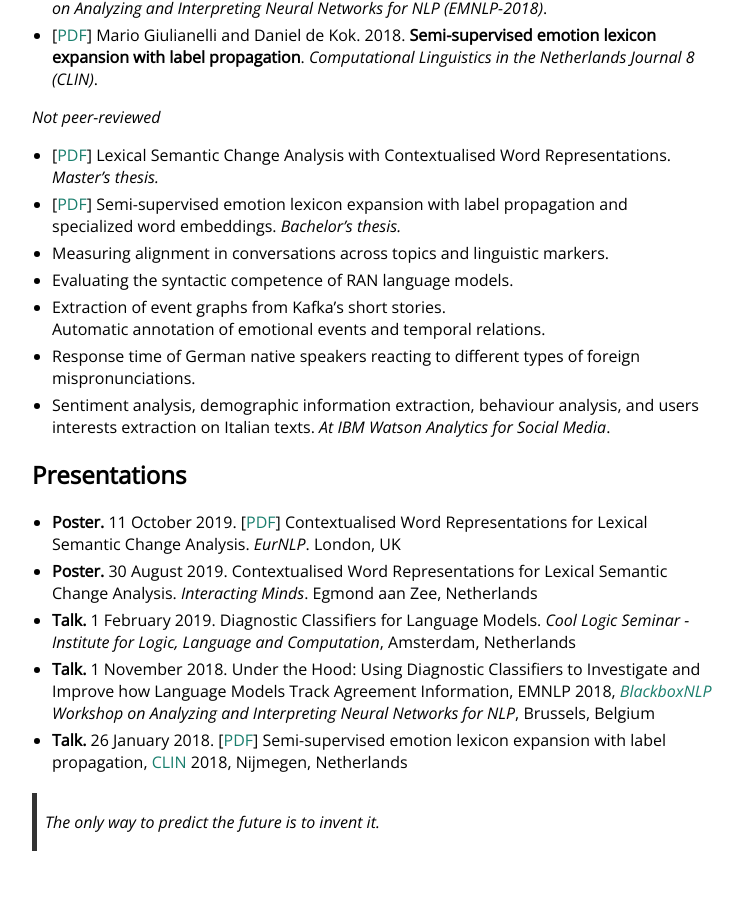
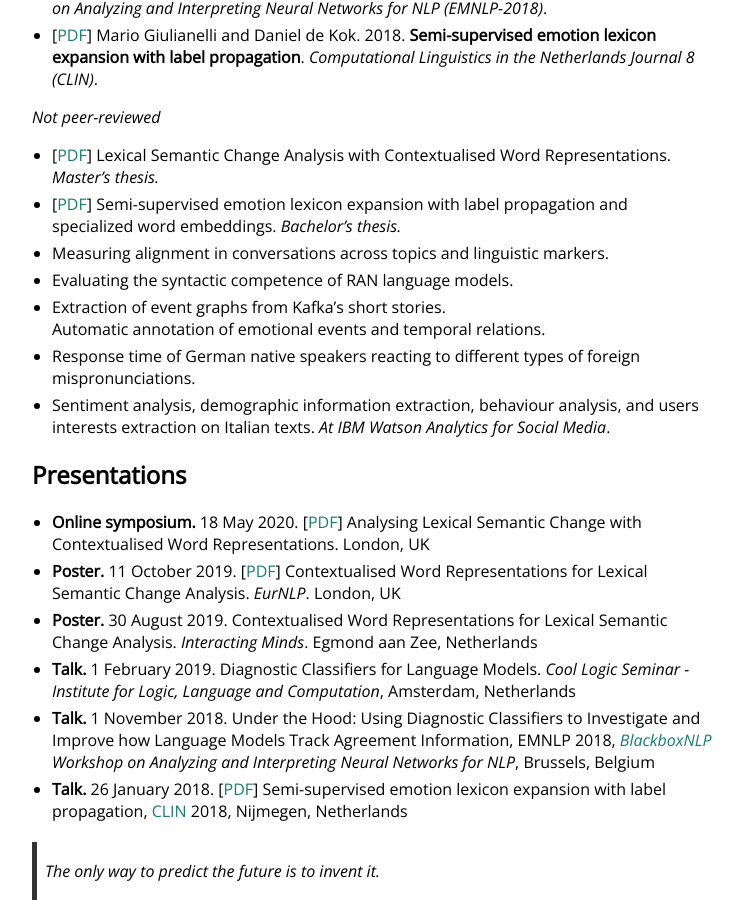
Before and after one commit to glnmario/glnmario.github.io, a Jekyll site: the page built from index.md, in a window 1280 px wide and 900 px high, scrolled down 944 px. Shown: the whole window, without its empty margins (258-1001 px from the left). Built offline with Jekyll 4.4.1, drawn with Linux system fonts in a browser that asks for light colours; before the commit the page ends 1795 px from its top, so only the background shows below that.

Commit message:
Update index.md

```diff
--- a/index.md
+++ b/index.md
@@ -41,6 +41,7 @@ Currently I study Artificial Intelligence at the University of Amsterdam.
  on Italian texts. _At IBM Watson Analytics for Social Media_.
 
 ## Presentations
+- **Online symposium.** 18 May 2020. [[PDF]()] Analysing Lexical Semantic Change with Contextualised Word Representations. London, UK
 - **Poster.** 11 October 2019. [[PDF](EurNLP.pdf)] Contextualised Word Representations for Lexical Semantic Change Analysis. _EurNLP_. London, UK
 - **Poster.** 30 August 2019. Contextualised Word Representations for Lexical Semantic Change Analysis. _Interacting Minds_. Egmond aan Zee, Netherlands
 - **Talk.** 1 February 2019. Diagnostic Classifiers for Language Models. _Cool Logic Seminar - Institute for Logic, Language and Computation_, Amsterdam, Netherlands
```
